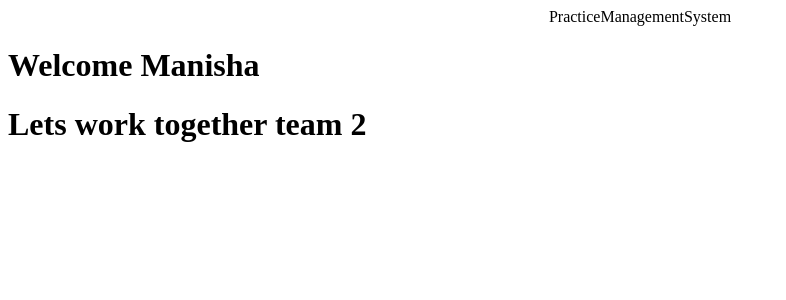
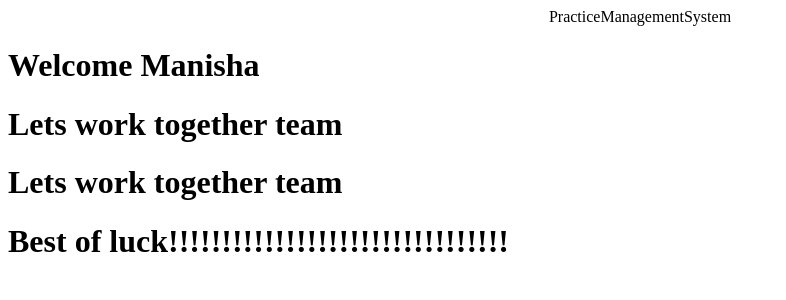
Before and after one commit to surajdhaygude/ImpactProject, an Angular app in the folder PracticeManagementSystem/: page / in a window 1280 px wide. Shown: the top 300 px of the page, without its empty margins (0-786 px from the left). Built offline with nearby package versions, Linux system fonts and the light colour scheme.

Commit message:
Merge branch 'Development' of https://github.com/surajdhaygude/ImpactProject into Development

```diff
--- a/PracticeManagementSystem/src/app/app.component.html
+++ b/PracticeManagementSystem/src/app/app.component.html
@@ -2,5 +2,7 @@
 {{title}}
 </div>
 <h1>Welcome Manisha </h1>
-<h1>Lets work together team 2</h1>
+<h1>Lets work together team</h1>
+<h1>Lets work together team</h1>
+<h1>Best of luck!!!!!!!!!!!!!!!!!!!!!!!!!!!!!!!!</h1>
 <router-outlet></router-outlet>
```
